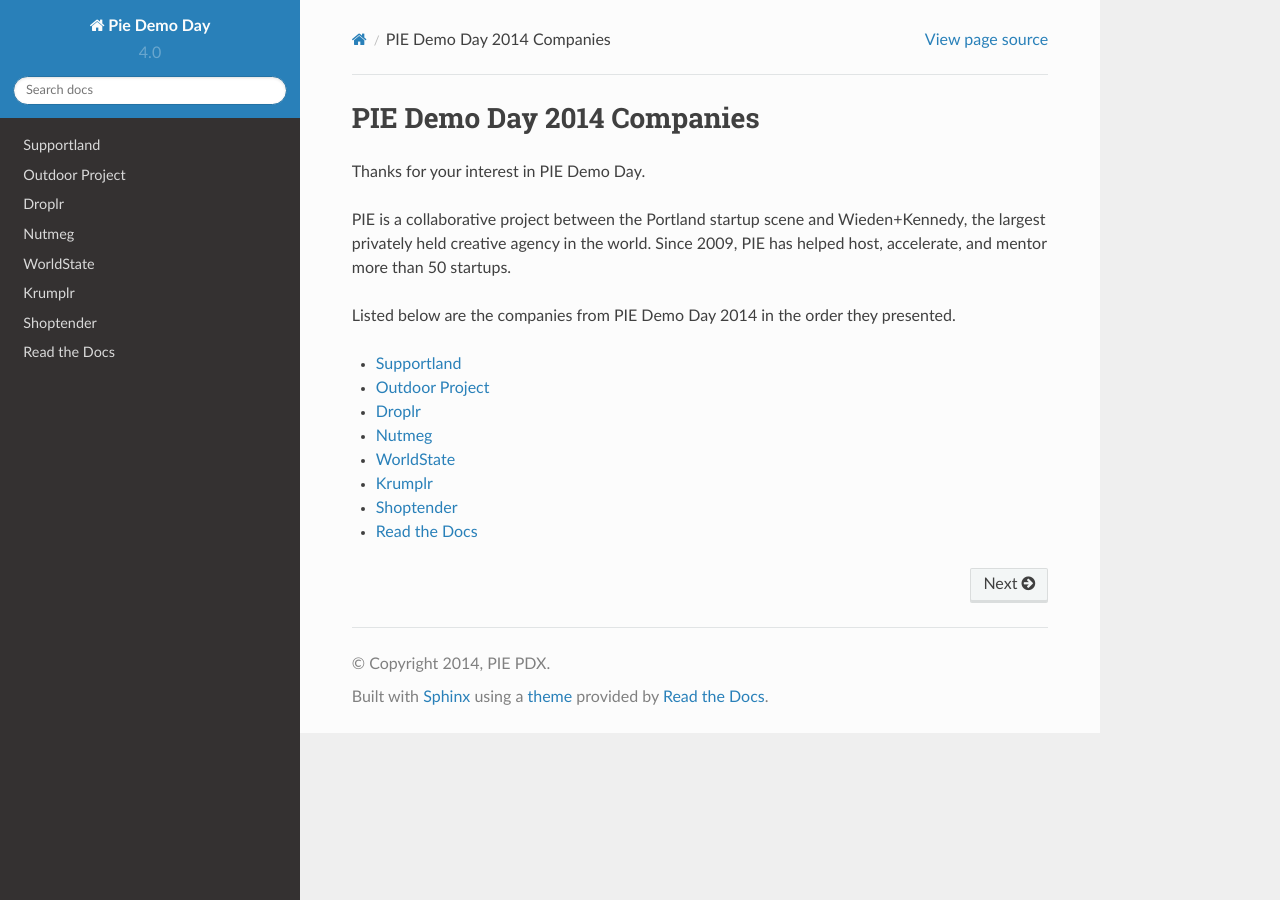
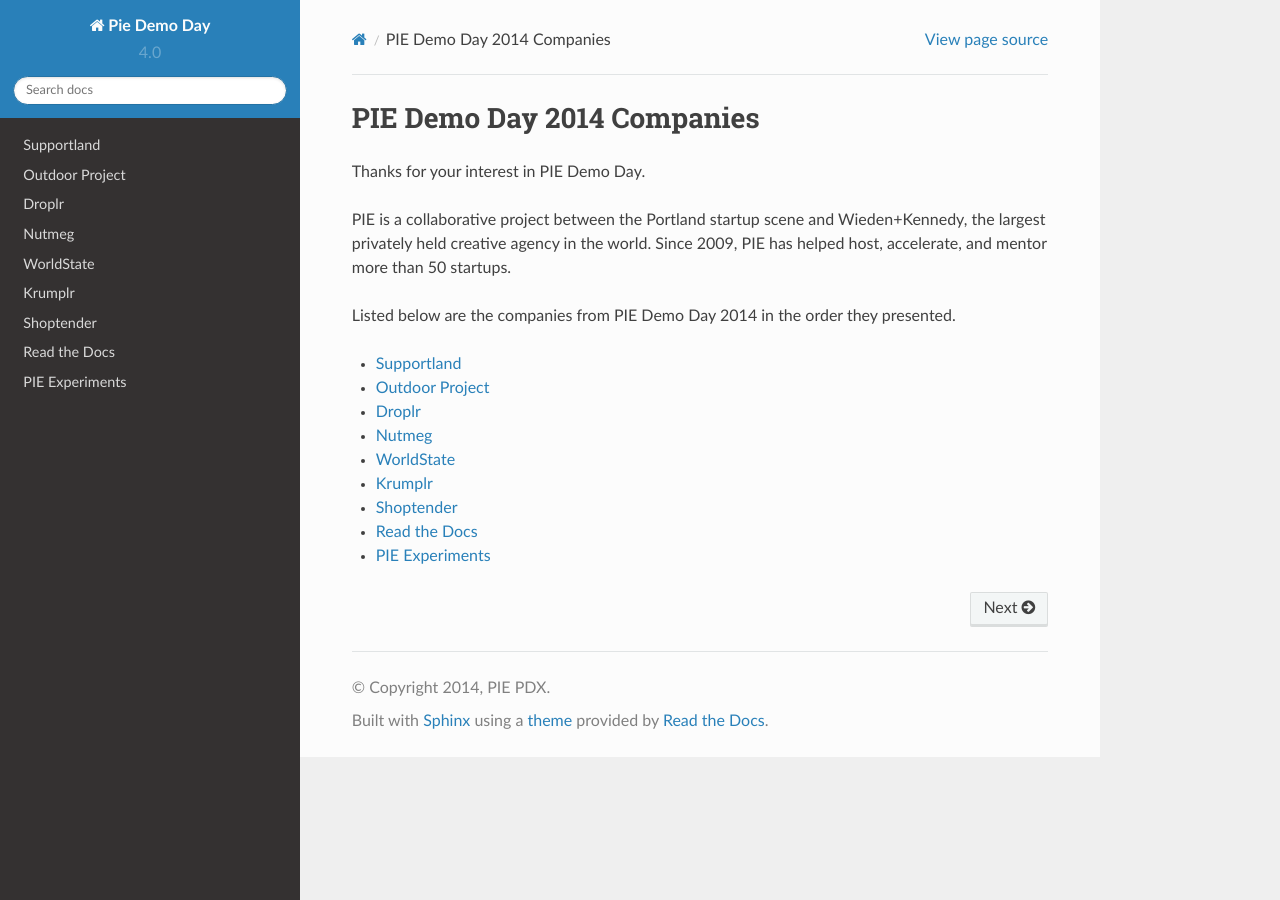
Before and after one commit to piepdx/pie-docs, a Sphinx documentation site: the page built from docs/index.rst, in a window 1280 px wide. Built offline with Sphinx 7.4.7 and the Read the Docs theme 2.0.0, drawn with Linux system fonts in a browser that asks for light colours.

Commit message:
Add experiments to TOC

```diff
--- a/docs/xobxob.rst
+++ b/docs/experiments.rst
@@ -1,5 +1,8 @@
+PIE Experiments
+===============
+
 XOBXOB
-======
+------
 
 http://xobxob.com
 
--- a/docs/index.rst
+++ b/docs/index.rst
@@ -1,5 +1,5 @@
 PIE Demo Day 2014 Companies
-======================
+===========================
 
 Thanks for your interest in PIE Demo Day.
 
@@ -18,3 +18,4 @@
    krumplr
    shoptender
    read-the-docs
+   experiments
```
